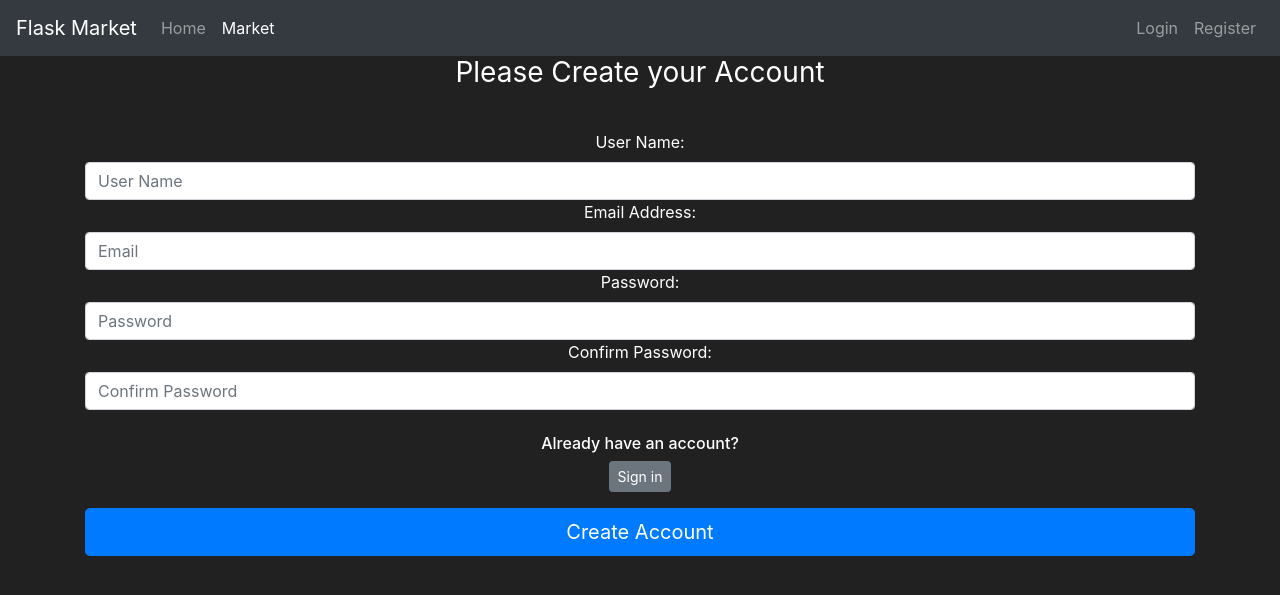
After one commit to chrismenke45/flask_tutorial, a Flask app: page /register in a window 1280 px wide. The commit adds this page. Shown: the top 595 px of the page. Run offline with Flask 2, Linux system fonts and the light colour scheme; some libraries are stand-ins or nearby versions.

Commit message:
up to logout part of tutuorial

```diff
--- /dev/null
+++ b/market/forms.py
@@ -0,0 +1,23 @@
+from flask_wtf import FlaskForm
+from wtforms import StringField, PasswordField, SubmitField
+from wtforms.validators import Length, EqualTo, Email, DataRequired, ValidationError
+from market.models import User
+
+class RegisterForm(FlaskForm):
+
+    def validate_username(self, username_to_check):
+        print(username_to_check)
+        user = User.query.filter_by(username=username_to_check.data).first()
+        if user:
+            raise ValidationError("username already exists")
+
+    username = StringField(label="User Name:", validators=[Length(min=2, max=30), DataRequired()])
+    email_address= StringField(label="Email Address:", validators=[Email(), DataRequired()])
+    password1 = PasswordField(label="Password:", validators=[Length(min=6), DataRequired()])
+    password2 = PasswordField(label="Confirm Password:", validators=[EqualTo('password1'), DataRequired()])
+    submit = SubmitField(label="Create Account")
+
+class LoginForm(FlaskForm):
+    username = StringField(label="User Name:", validators=[DataRequired()])
+    password = PasswordField(label="Password:", validators=[DataRequired()])
+    submit = SubmitField(label="Sign in")
--- a/market/routes.py
+++ b/market/routes.py
@@ -1,13 +1,47 @@
-from market import app
-from flask import render_template
-from market.models import Item
+from market import app, db
+from flask import render_template, redirect, url_for, flash
+from market.models import Item, User
+from market.forms import RegisterForm, LoginForm
+from flask_login import login_user
+
 
 @app.route("/")
 @app.route("/home")
 def home_page():
     return render_template("home.html")
 
+
 @app.route("/market")
 def market_page():
     items = Item.query.all()
     return render_template("market.html", items=items)
+
+
+@app.route("/register", methods=['GET', 'POST'])
+def register_page():
+    form = RegisterForm()
+    if form.validate_on_submit():
+        user_to_create = User(username=form.username.data,
+                              email_address=form.email_address.data,
+                              password=form.password1.data,)
+        db.session.add(user_to_create)
+        db.session.commit()
+        return redirect(url_for('market_page'))
+    if form.errors != {}:
+        for err_msg in form.errors.values():
+            flash(f'There was an error with creating a user: {err_msg}', category='danger' )
+    return render_template("register.html", form=form)
+
+@app.route("/login", methods=['GET', 'POST'])
+def login_page():
+    form = LoginForm()
+    if form.validate_on_submit():
+        attempted_user = User.query.filter_by(username=form.username.data).first()
+        if attempted_user and attempted_user.check_password_correction(attempted_password=form.password.data):
+            login_user(attempted_user)
+            flash(f'Success, you are logged in as: {attempted_user.username}', category="success")
+            return redirect(url_for('market_page'))
+        else:
+            flash("Username and password do not match", category="danger")
+
+    return render_template('login.html', form=form)
--- a/market/templates/base.html
+++ b/market/templates/base.html
@@ -15,6 +15,7 @@
       </title>
    </head>
    <body>
+
       <!-- Navbar here -->
       <nav class="navbar navbar-expand-md navbar-dark bg-dark">
         <a class="navbar-brand" href="#">Flask Market</a>
@@ -30,16 +31,45 @@
                     <a class="nav-link" href="{{ url_for('market_page')}}">Market</a>
                 </li>
             </ul>
+            {% if current_user.is_authenticated %}
             <ul class="navbar-nav">
                 <li class="nav-item">
-                    <a class="nav-link" href="#">Login</a>
+                    <a class="nav-link" style="color: lawngreen; font-weight:bold">
+                        <i class="fas fa-coins"></i>
+                        {{ current_user.prettier_budget }}
+                    </a>
                 </li>
                 <li class="nav-item">
-                    <a class="nav-link" href="#">Register</a>
+                    <a class="nav-link">Welcome, {{ current_user.username }}</a>
+                </li>
+                <li class="nav-item">
+                    <a class="nav-link" href="#">Logout</a>
                 </li>
             </ul>
+            {% else %}
+            <ul class="navbar-nav">
+                <li class="nav-item">
+                    <a class="nav-link" href="{{ url_for('login_page')}}">Login</a>
+                </li>
+                <li class="nav-item">
+                    <a class="nav-link" href="{{ url_for('register_page')}}">Register</a>
+                </li>
+            </ul>
+            {% endif %}
         </div>
     </nav>
+    {% with messages = get_flashed_messages(with_categories=true) %}
+    {% if messages %}
+    {% for category, message in messages %}
+        <div class="alert alert-{{ category }}">
+            <button type="button" class="m1-2 mb-1 close" data-dismiss="alert" aria-label="Close">
+                <span aria-hidden="true">&times;</span>
+            </button>
+            {{ message }}
+        </div>
+        {% endfor %}
+        {% endif %}
+    {% endwith%}
       <!-- Future Content here -->
       {% block content %}
 
--- /dev/null
+++ b/market/templates/register.html
@@ -0,0 +1,34 @@
+{% extends 'base.html' %}
+{% block title %}
+Register Page
+{% endblock %}
+{% block content %}
+<body class="text-center">
+    <div class="container">
+        <form method="POST" class="form-register" style="color:white">
+            {{ form.hidden_tag() }}
+            <h1 class="h3 mb-3 font-weight-normal">
+                Please Create your Account
+            </h1>
+            <br>
+            {{ form.username.label() }}
+            {{ form.username(class="form-control", placeholder="User Name") }}
+            {{ form.email_address.label() }}
+            {{ form.email_address(class="form-control", placeholder="Email") }}
+            {{ form.password1.label() }}
+            {{ form.password1(class="form-control", placeholder="Password") }}
+            {{ form.password2.label() }}
+            {{ form.password2(class="form-control", placeholder="Confirm Password") }}
+            <br>
+
+            <div class="checkbox mb-3">
+                <h6>Already have an account?</h6>
+                <a class="btn btn-sm btn-secondary" href="{{ url_for('login_page') }}">Sign in</a>
+             </div>
+            {{ form.submit(class="btn btn-lg btn-primary btn-block") }}
+        </form>
+    </div>
+</body>
+
+
+{% endblock %}
```
Also changed, not shown: market/__init__.py (+6 -1 lines), market/models.py (+25 -2 lines), market/templates/login.html (added, +35 -0 lines).
